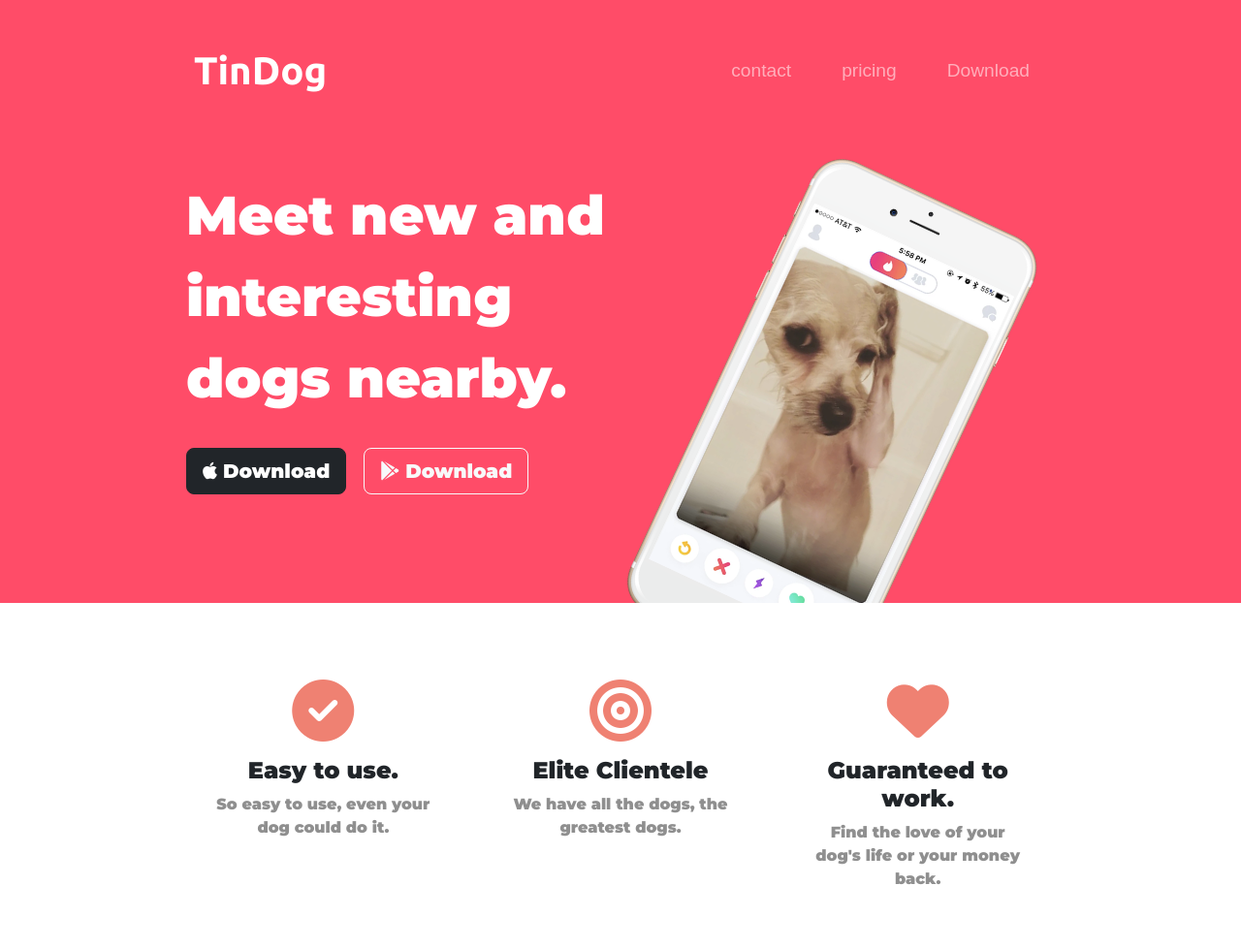
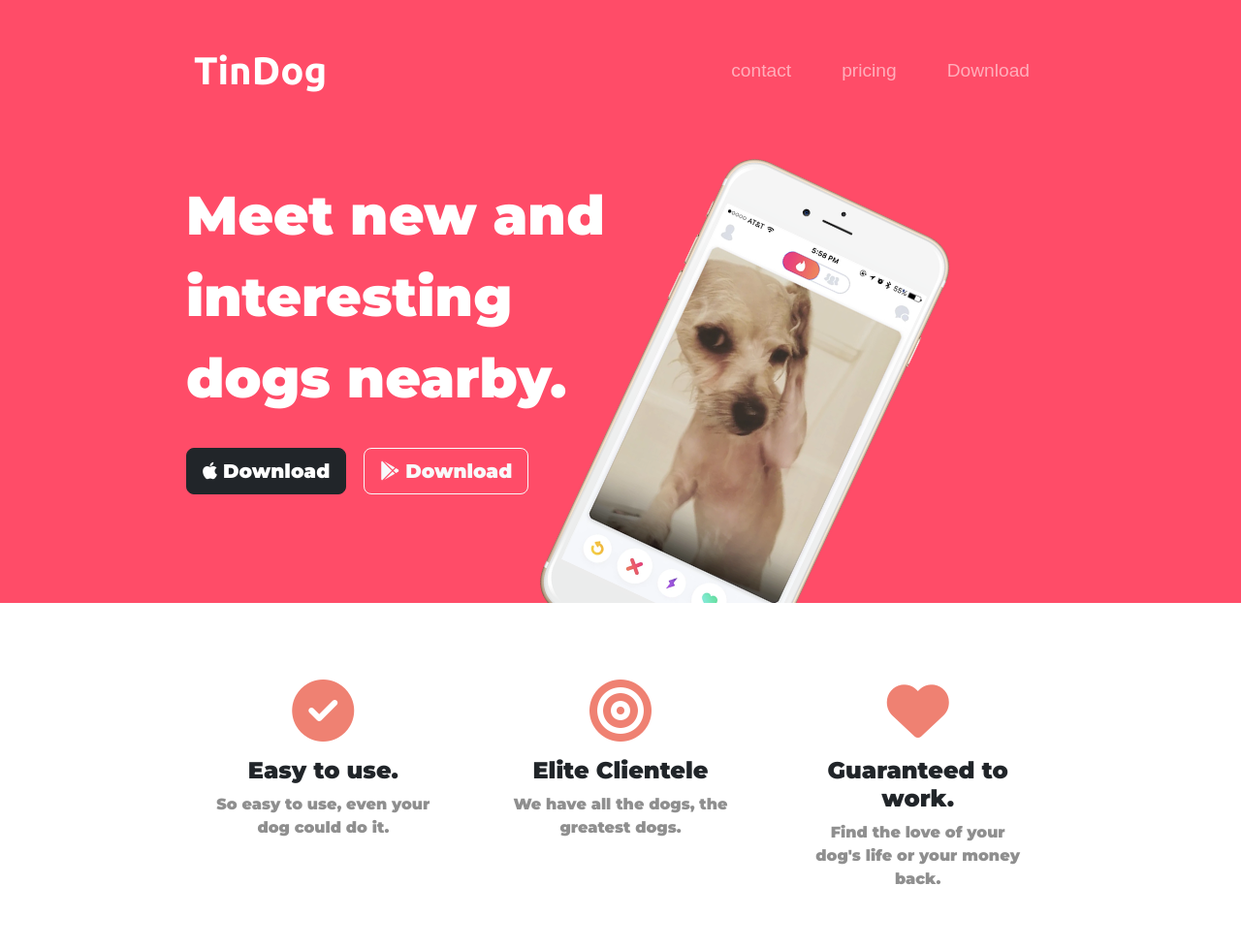
Before and after one commit to ahmedezzat74/TinDog, a plain HTML site: page index.html in a window 1280 px wide. Shown: the top 979 px of the page at 97% size. Drawn offline with nearby package versions, Linux system fonts and the light colour scheme.

Commit message:
Update styles.css

```diff
--- a/css/styles.css
+++ b/css/styles.css
@@ -81,7 +81,7 @@ p {
     width: 20%;
     transform: rotate(25deg);
     position: absolute;
-    right: 23% ;
+    right: 30% ;
 }
 
 /* feature section  */
```
